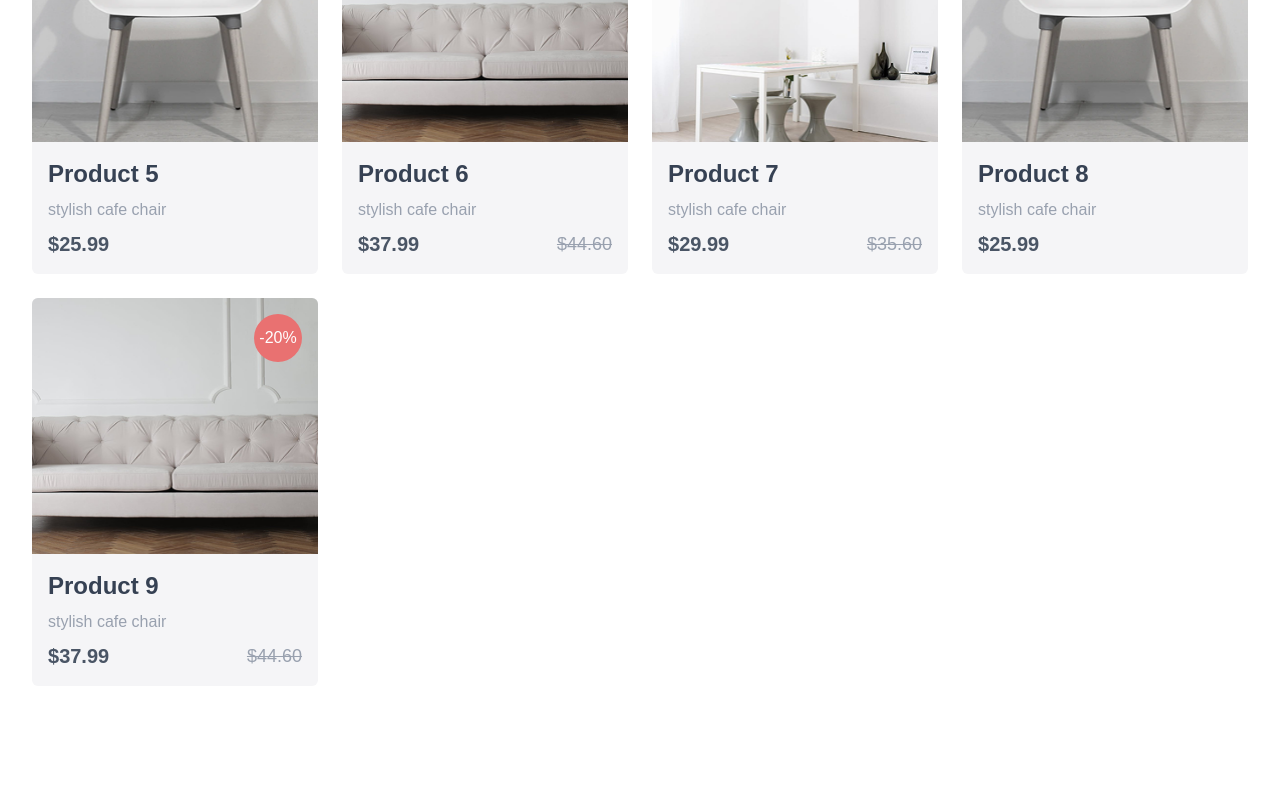
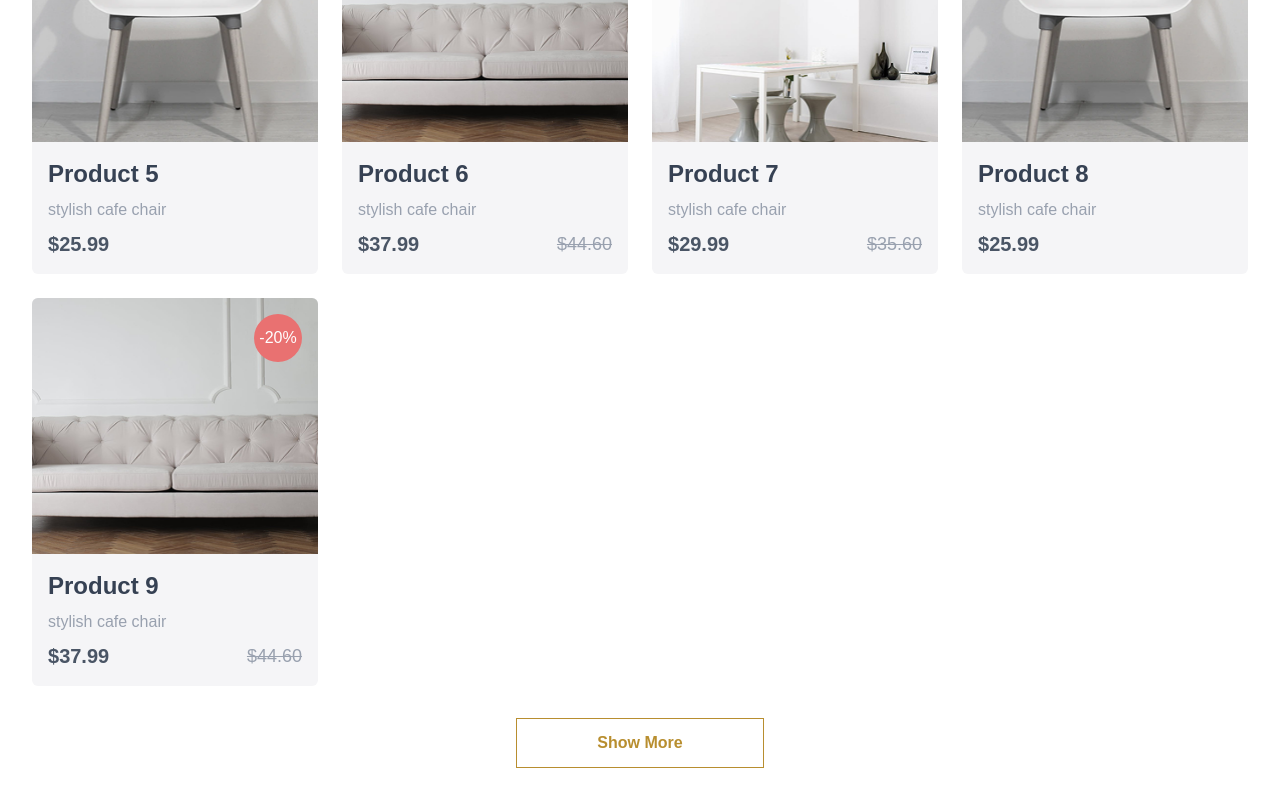
Before and after one commit to robiulsagor/ecommerce-app, a Next.js app in the folder client/: page / in a window 1280 px wide. Shown: the part 2118-2918 px from the top of the page. Before the commit the page ends 2836 px from the top, so only its background shows below. Built offline with nearby package versions, Linux system fonts and the light colour scheme.

Commit message:
feat: Add "Show More" button to ProductsContainer for enhanced product visibility

```diff
--- a/client/app/components/ProductsContainer.tsx
+++ b/client/app/components/ProductsContainer.tsx
@@ -24,6 +24,12 @@ const ProductsContainer = ({ homepage = true }) => {
                     <ProductCard key={product.id} product={product} />
                 ))}
             </div>
+
+            <div className="flex justify-center mt-8">
+                <button className="bg-transparent text-primary border border-primary font-semibold px-20 py-3 hover:bg-primary hover:text-white transition-colors cursor-pointer">
+                    Show More
+                </button>
+            </div>
         </section>
     )
 }
```
